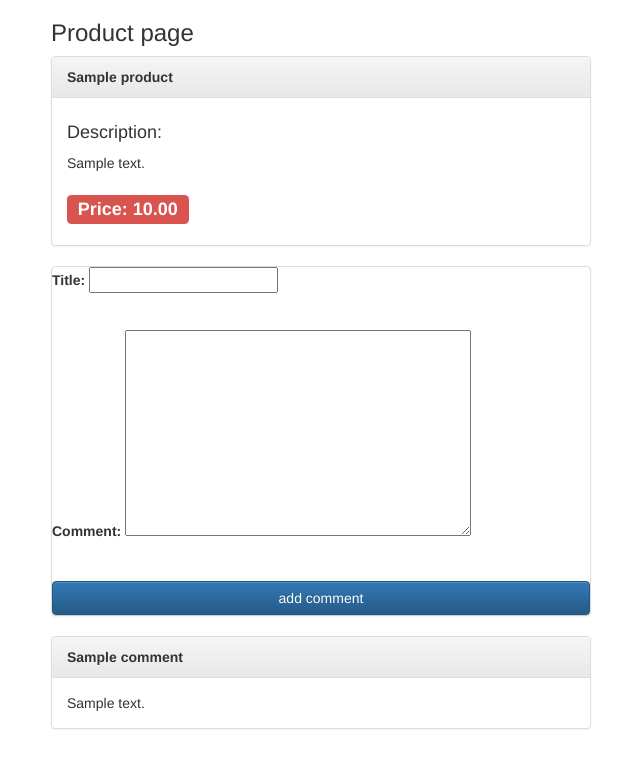
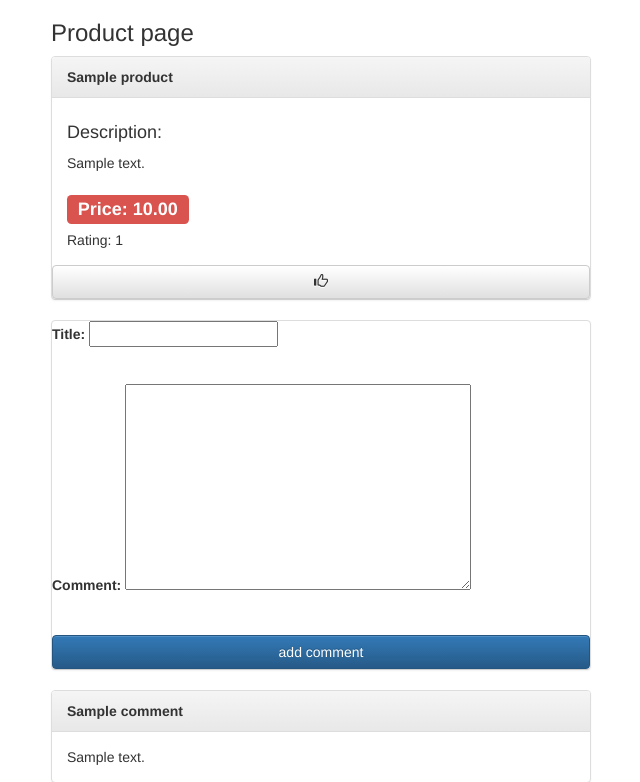
Before and after one commit to Gvidoou/store, a Django app: a page that uses Products/templates/product_detail.html in a window 1280 px wide. Shown: the top 782 px of the page, without its empty margins (319-959 px from the left). Before the commit the page ends 729 px from the top, so only its background shows below. Run offline with Django 3.2, Linux system fonts and the light colour scheme; tables that the repository leaves empty hold one stand-in row (values such as "Sample post"); some libraries are stand-ins or nearby versions.

Commit message:
added likes function

```diff
--- a/Products/models.py
+++ b/Products/models.py
@@ -11,6 +11,7 @@ class Product(models.Model):
     price = models.DecimalField(default=0, max_digits=10, decimal_places=2)
     created_at = models.DateTimeField(auto_now_add=True)
     modified_at = models.DateTimeField(auto_now=True)
+    like_counter = models.IntegerField(default=0)
 
 
 class Comments(models.Model):
--- a/Products/templates/product_detail.html
+++ b/Products/templates/product_detail.html
@@ -12,8 +12,9 @@
                     {{ product.description }}
                     <br>
                     <h3><span class="label label-danger"> Price: {{ product.price }}</span></h3>
+                    Rating: {{ product.like_counter }}
                 </div>
-
+                   <a href="{% url 'like' pk=product.id %}"><button class="btn btn-default btn-group-justified"> <span class="glyphicon glyphicon-thumbs-up "></span></button></a>
             </div>
             <div class="panel panel-default">
                 <form action="" method="post" name="">
--- a/Products/urls.py
+++ b/Products/urls.py
@@ -7,4 +7,5 @@ urlpatterns = patterns(
     url(r'^$', views.ProductList.as_view(), name='products_list'),
     url(r'^(?P<slug>[-_\w]+)/$', views.ProductDetailView.as_view(),
         name='product'),
+    url(r'^like/(?P<pk>\d{1,10})/$', views.like, name='like')
 )
--- a/Products/views.py
+++ b/Products/views.py
@@ -1,5 +1,6 @@
 import datetime
 from django.core.urlresolvers import reverse
+from django.shortcuts import redirect
 from django.views.generic import ListView, DetailView
 from django.views.generic.edit import FormMixin
 from Products.forms import CommentsForm
@@ -61,3 +62,13 @@ class ProductDetailView(FormMixin, DetailView):
 
     def form_valid(self, form):
         return super(ProductDetailView, self).form_valid(form)
+
+
+def like(request, pk):
+    """
+    simple view to save like requests
+    """
+    product = Product.objects.get(pk=pk)
+    product.like_counter += 1
+    product.save()
+    return redirect(reverse('product', args=[product.slug]))
```
Also changed, not shown: Products/migrations/0006_product_like_counter.py (added).
